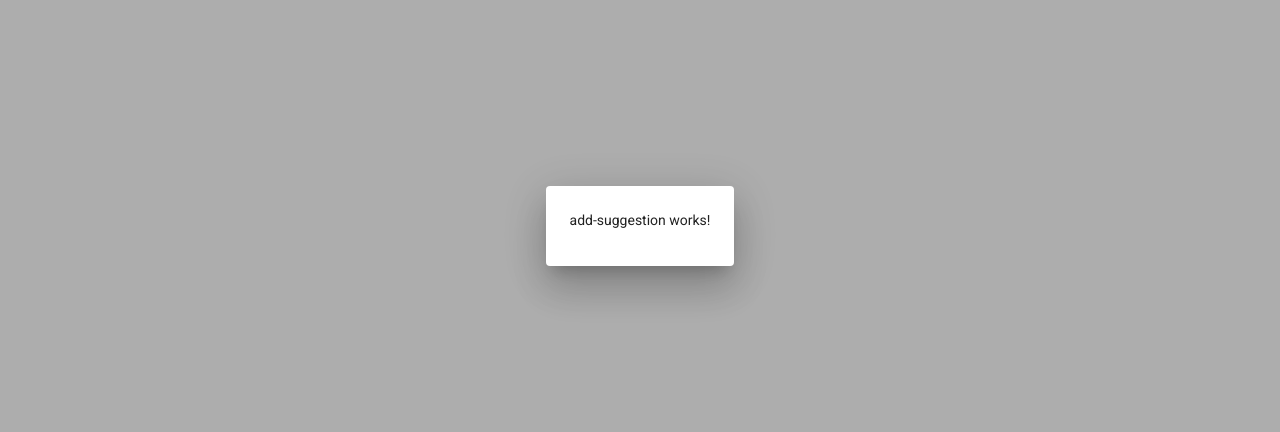
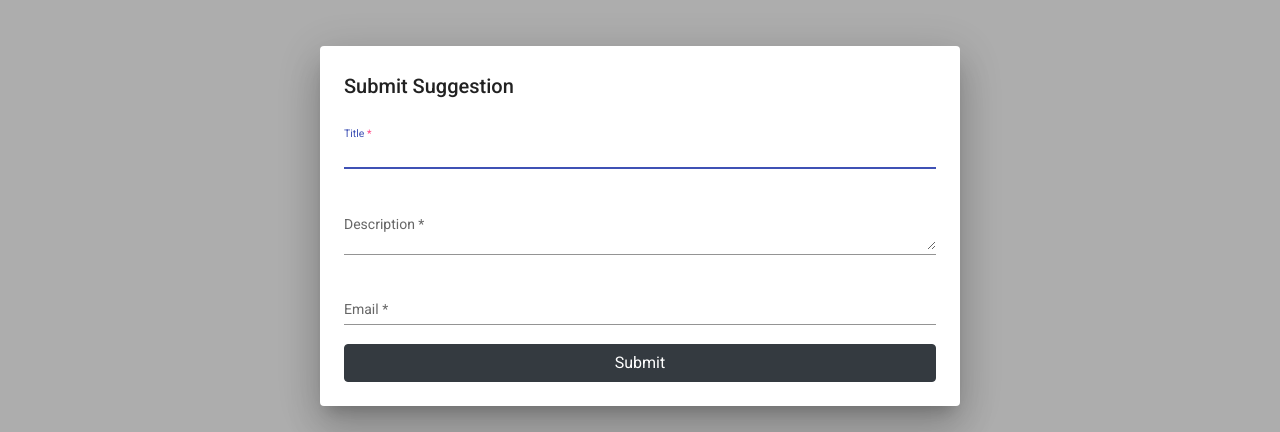
Before and after one commit to filenote/tracker-app, an Angular app: page / in a window 1280 px wide. Both pictures are taken after a click on the button "add_circle_outline". Shown: the part 174-606 px from the top of the page. Built offline with nearby package versions, Linux system fonts and the light colour scheme; no server answers.

Commit message:
ability to add is good.

```diff
--- a/src/app/app.module.ts
+++ b/src/app/app.module.ts
@@ -12,8 +12,14 @@ import { BrowserAnimationsModule } from '@angular/platform-browser/animations';
 import {MatIconModule} from '@angular/material/icon';
 import {MatButtonModule} from '@angular/material/button';
 import { HttpClientModule } from '@angular/common/http';
-import {MatDialogModule} from '@angular/material/dialog';
+import {MatDialogModule, MatDialogRef} from '@angular/material/dialog';
 import { AddSuggestionComponent } from './component/add-suggestion/add-suggestion.component';
+import { FormsModule, ReactiveFormsModule } from '@angular/forms';
+import {MatFormFieldModule} from '@angular/material/form-field';
+import {MatInputModule} from '@angular/material/input';
+
+
+
 
 @NgModule({
   declarations: [
@@ -32,9 +38,21 @@ import { AddSuggestionComponent } from './component/add-suggestion/add-suggestio
     MatIconModule,
     MatButtonModule,
     HttpClientModule,
-    MatDialogModule
+    MatDialogModule,
+    FormsModule,
+    ReactiveFormsModule,
+    MatFormFieldModule,
+    MatInputModule
   ],
-  providers: [],
+  entryComponents: [
+    AddSuggestionComponent
+  ],
+  providers: [
+    {
+      provide: MatDialogRef,
+      useValue: {}
+    }
+  ],
   bootstrap: [AppComponent]
 })
 export class AppModule { }
--- a/src/app/component/add-suggestion/add-suggestion.component.html
+++ b/src/app/component/add-suggestion/add-suggestion.component.html
@@ -1 +1,19 @@
-<p>add-suggestion works!</p>
+<h2>Submit Suggestion</h2>
+<form class="submit-suggestion-form" [formGroup]="submitSuggestionForm" (ngSubmit)="onSubmit()">
+    <mat-form-field class="full-width-form" appearance="standard">
+        <mat-label>Title</mat-label>
+        <input matInput required formControlName="title">
+    </mat-form-field>
+
+    <mat-form-field class="full-width-form" appearance="standard">
+        <mat-label>Description</mat-label>
+        <textarea matInput required formControlName="description"></textarea>
+    </mat-form-field>
+
+    <mat-form-field class="full-width-form" appearance="standard">
+        <mat-label>Email</mat-label>
+        <input matInput required email formControlName="email">
+    </mat-form-field>
+    <button type="submit" class="btn btn-dark btn-block">Submit</button>
+
+</form>
--- a/src/app/component/add-suggestion/add-suggestion.component.scss
+++ b/src/app/component/add-suggestion/add-suggestion.component.scss
@@ -0,0 +1,4 @@
+.full-width-form {
+    display:block;
+
+}
--- a/src/app/component/add-suggestion/add-suggestion.component.ts
+++ b/src/app/component/add-suggestion/add-suggestion.component.ts
@@ -1,4 +1,7 @@
 import { Component, OnInit } from '@angular/core';
+import { FormBuilder, Validators } from '@angular/forms';
+import { MatDialogRef } from '@angular/material/dialog';
+import { SuggestionService } from 'src/app/service/suggestion.service';
 
 @Component({
   selector: 'app-add-suggestion',
@@ -7,9 +10,35 @@ import { Component, OnInit } from '@angular/core';
 })
 export class AddSuggestionComponent implements OnInit {
 
-  constructor() { }
+  constructor(
+    private fb: FormBuilder,
+    private suggestionService: SuggestionService,
+    private dialogRef: MatDialogRef<AddSuggestionComponent>
+  ) { }
 
   ngOnInit(): void {
   }
 
+  powers = ['Really Smart', 'Super Flexible',
+  'Super Hot', 'Weather Changer'];
+
+  submitSuggestionForm = this.fb.group({
+    title: ['', [Validators.required]],
+    description: ['',[ Validators.required]],
+    email: ['', [Validators.required, Validators.email]]
+  })
+
+
+  onSubmit() {
+    if (this.submitSuggestionForm.valid) {
+      this.suggestionService.insertSuggestion({
+        title: this.submitSuggestionForm.get('title').value,
+        description: this.submitSuggestionForm.get('description').value,
+        email: this.submitSuggestionForm.get('email').value
+      }).subscribe((response) => {
+        this.dialogRef.close('Closing dialog')
+        console.log(response);
+      })
+    }
+  }
 }
--- a/src/app/component/home/home.component.ts
+++ b/src/app/component/home/home.component.ts
@@ -21,14 +21,15 @@ export class HomeComponent implements OnInit {
   ngOnInit(): void {
     this.suggestionService.getAllSuggestions()
       .subscribe((response: Suggestion[]) => {
+        console.log(response)
         this.suggestions = response;
       })
   }
 
   addSuggestion() {
-      const dialogRef = this.dialog.open(AddSuggestionComponent);
-
-
+    const dialogRef = this.dialog.open(AddSuggestionComponent, {
+        width: '50%',
+      });
   }
 
 }
--- /dev/null
+++ b/src/app/datamodel/submit-suggestion.ts
@@ -0,0 +1,5 @@
+export interface SubmitSuggestion {
+    title: string,
+    description: string,
+    email: string
+}
--- a/src/app/service/suggestion.service.ts
+++ b/src/app/service/suggestion.service.ts
@@ -22,9 +22,18 @@ export class SuggestionService {
     return this.http.get(url,options);
   }
 
-  insertSuggestion(suggestion: Suggestion) {
+  insertSuggestion({title, description, email}) {
     let url = environment.dataserviceUrl + '/api/suggestion';
+    return this.http.post(url,
+      {
+        title: title,
+        description: description,
+        email: email
+      });
+  }
+  // insertSuggestion(suggestion: Suggestion) {
+  //   let url = environment.dataserviceUrl + '/api/suggestion';
 
-    return this.http.post(url, suggestion);
-  }
+  //   return this.http.post(url, suggestion);
+  // }
 }
```
Also changed, not shown: src/app/component/home/home.component.html (line endings or trailing spaces).
